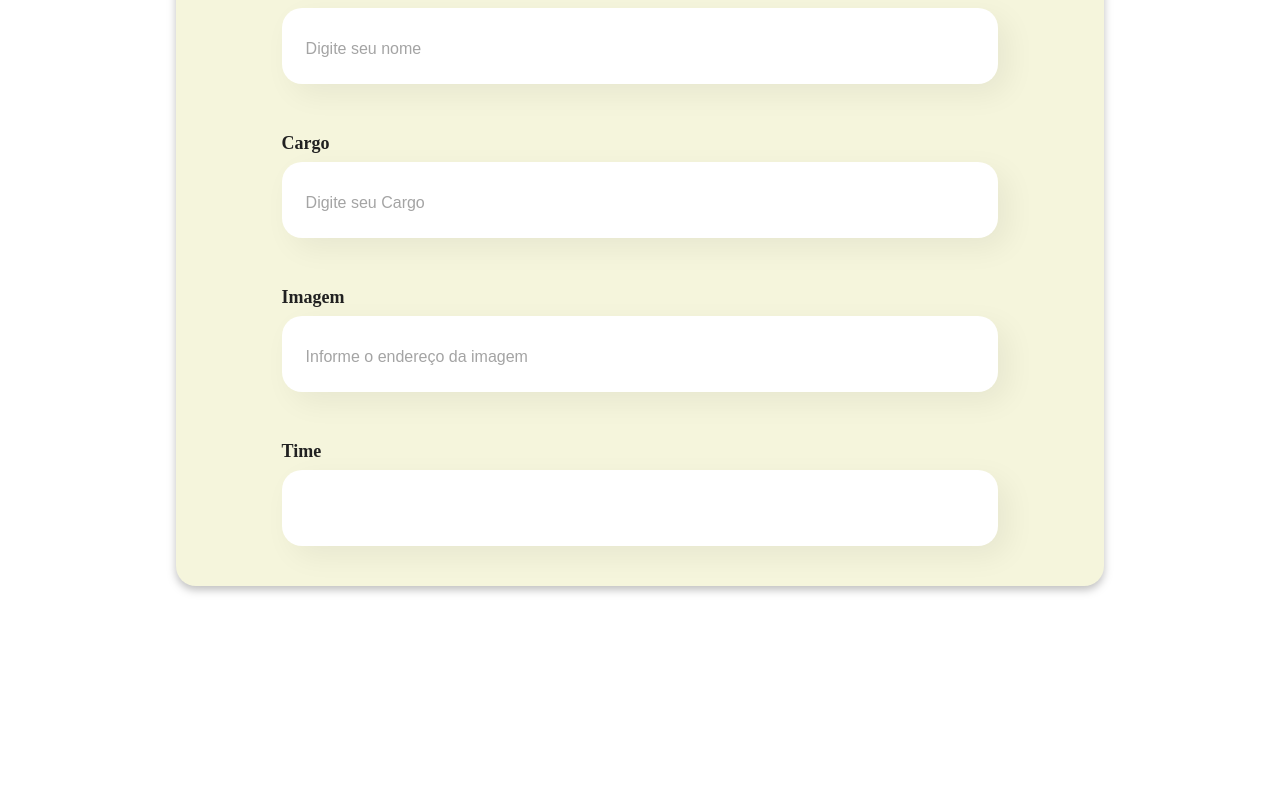
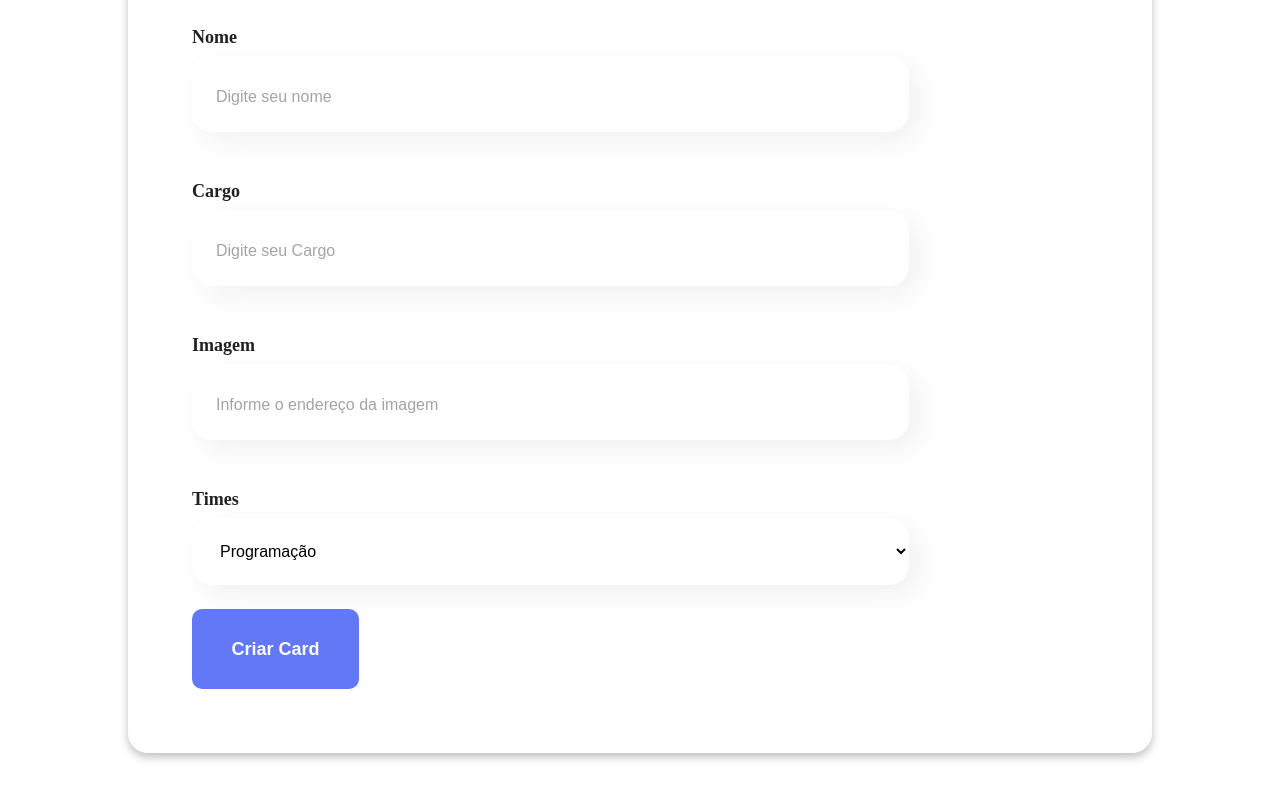
Before and after one commit to devguimaraes/REACT-JS, a React (Vite) app: page / in a window 1280 px wide. Shown: the part 730-1530 px from the top of the page. Before the commit the page ends 1376 px from the top, so only its background shows below. Built offline with nearby package versions, Linux system fonts and the light colour scheme.

Commit message:
:sparkles: feat: Adicionando buttao e lista suspensa no formulario

```diff
--- a/src/Components/InputText/index.jsx
+++ b/src/Components/InputText/index.jsx
@@ -4,11 +4,12 @@ import './inputText.css';
 function CampoTexto(props) {
 	const { label } = props;
 	const { placeholder } = props;
+	const { requiredObrigatorio } = props;
 
 	return (
 		<div className="campo-texto">
 			<label htmlFor={label}>{label}</label>
-			<input placeholder={placeholder} />
+			<input required={requiredObrigatorio} placeholder={placeholder} />
 		</div>
 	);
 }
--- /dev/null
+++ b/src/Components/ListaSuspensa/Index.jsx
@@ -0,0 +1,26 @@
+import './ListaSuspensa.css';
+
+function ListaSuspensa(props) {
+	const { itens } = props;
+	const { label } = props;
+	const { requiredObrigatorio } = props;
+
+	return (
+		<div className="container-listaSuspensa">
+			<label className="listaSuspensa-titulo" htmlFor={label}>
+				{label}
+			</label>
+			<select
+				required={requiredObrigatorio}
+				name={itens[itens]}
+				id={itens[itens]}
+			>
+				{itens.map((item) => (
+					<option key={item}>{item}</option>
+				))}
+			</select>
+		</div>
+	);
+}
+
+export default ListaSuspensa;
--- /dev/null
+++ b/src/Components/ListaSuspensa/ListaSuspensa.css
@@ -0,0 +1,32 @@
+.container-listaSuspensa {
+	width: 80%;
+	margin: 24px 0;
+}
+
+.listaSuspensa-titulo {
+	display: block;
+	margin-bottom: 8px;
+	font-size: 24px;
+
+	font-family: 'Montserrat';
+	font-style: normal;
+	font-weight: 600;
+	font-size: 18px;
+	line-height: 22px;
+	color: #212121;
+}
+
+.container-listaSuspensa select {
+	background-color: #fff;
+	box-shadow: 10px 10px 30px rgba(0, 0, 0, 0.06);
+	width: 100%;
+	border: none;
+	font-size: 24px;
+	padding: 24px;
+	box-sizing: border-box;
+
+	border-radius: 20px;
+
+	font-size: 1rem;
+	color: 212121;
+}
--- /dev/null
+++ b/src/Components/button/button.css
@@ -0,0 +1,31 @@
+.botao {
+	width: 167px;
+	height: 80px;
+
+	background: #6278f7;
+	mix-blend-mode: normal;
+	border-radius: 10px;
+	border: none;
+
+	font-style: normal;
+	font-weight: 700;
+	font-size: 18px;
+	line-height: 24px;
+
+	display: flex;
+	align-items: center;
+	text-align: center;
+	justify-content: center;
+
+	cursor: pointer;
+
+	color: #ffffff;
+	box-sizing: border-box;
+
+	transition-delay: 0.4s;
+	transform: scaleX(30g);
+}
+
+.botao:hover {
+	color: #15c47e;
+}
--- /dev/null
+++ b/src/Components/button/index.jsx
@@ -0,0 +1,13 @@
+import './button.css';
+
+function Botao(props) {
+	const { children } = props;
+
+	return (
+		<button type="submit" className="botao">
+			{children}
+		</button>
+	);
+}
+
+export default Botao;
--- a/src/Components/form/Form.jsx
+++ b/src/Components/form/Form.jsx
@@ -1,17 +1,37 @@
+import times from '../../data/times';
+import Botao from '../button';
 import CampoTexto from '../InputText';
+import ListaSuspensa from '../ListaSuspensa/Index';
 import './form.css';
+
+function aoSalvar(evento) {
+	evento.preventDefault();
+	console.log('Form foi submetido');
+}
 
 function Formulario() {
 	return (
 		<section className="formulario">
-			<form className="formulario_forms">
+			<form
+				className="formulario_forms"
+				onSubmit={(evento) => aoSalvar(evento)}
+			>
 				<h2 className="campo-texto-titulo">
 					Preencha os dados para criar o card do colaborador.
 				</h2>
-				<CampoTexto label="Nome" placeholder="Digite seu nome" />
-				<CampoTexto label="Cargo" placeholder="Digite seu Cargo" />
+				<CampoTexto
+					requiredObrigatorio
+					label="Nome"
+					placeholder="Digite seu nome"
+				/>
+				<CampoTexto
+					requiredObrigatorio
+					label="Cargo"
+					placeholder="Digite seu Cargo"
+				/>
 				<CampoTexto label="Imagem" placeholder="Informe o endereço da imagem" />
-				<CampoTexto label="Time" />
+				<ListaSuspensa requiredObrigatorio itens={times} label="Times" />
+				<Botao>Criar Card</Botao>
 			</form>
 		</section>
 	);
--- a/src/Components/form/form.css
+++ b/src/Components/form/form.css
@@ -10,11 +10,11 @@
 .formulario form {
 	display: flex;
 	flex-direction: column;
-	justify-content: space-between;
-	align-items: center;
-	background-color: beige;
+	justify-content: flex-start;
+
+	background-color: #fff;
 	width: 70%;
-	padding: 1rem;
+	padding: 4rem;
 	border-radius: 20px;
 }
 
--- /dev/null
+++ b/src/data/times.jsx
@@ -0,0 +1,11 @@
+const times = [
+	'Programação',
+	'Front-End',
+	'Data Science',
+	'Devops',
+	'UX e Design',
+	'Mobile',
+	'Inovação e Gestão',
+];
+
+export default times;
```
Also changed, not shown: .eslintrc.cjs.
